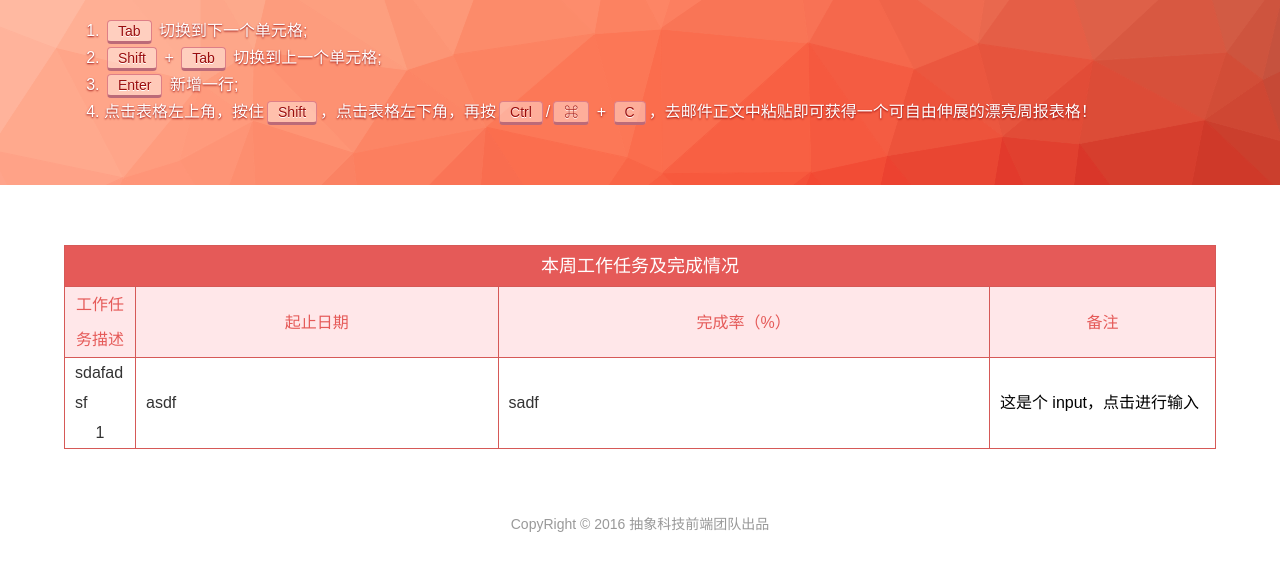
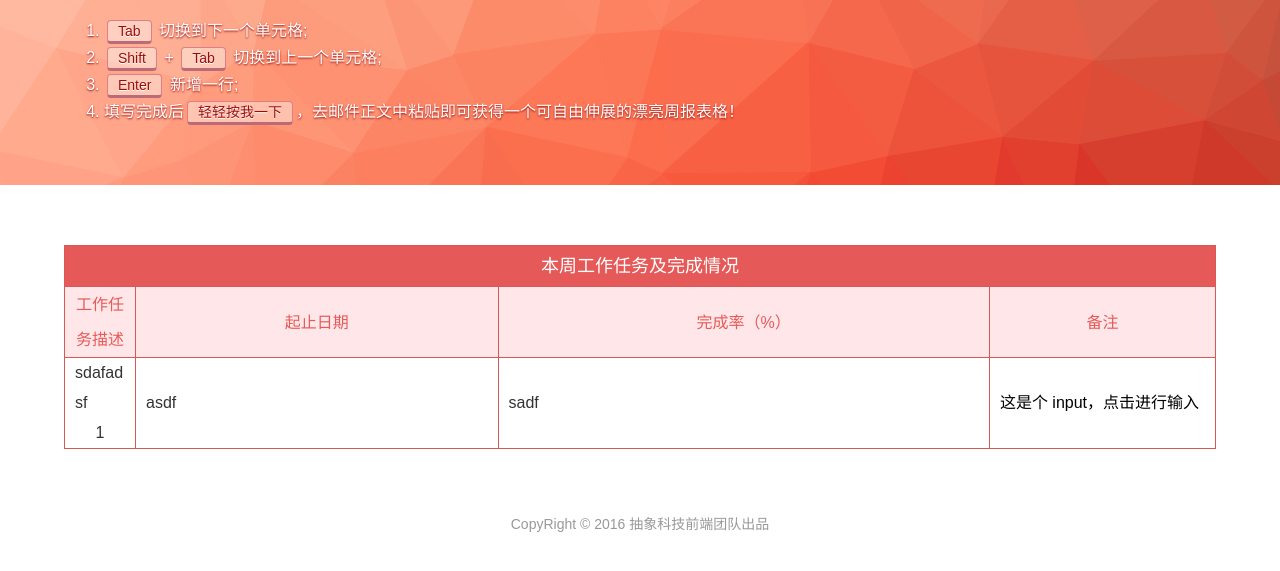
Before and after one commit to abstack/abstack-weekly-generator, a website: page index.html in a window 1280 px wide. Shown: the part 213-784 px from the top of the page. Drawn offline with Linux system fonts and the light colour scheme.

Commit message:
Modify usage and the way to copy table

```diff
--- a/index.html
+++ b/index.html
@@ -37,7 +37,8 @@
     color: #fff;
     text-shadow: 0 1px 2px #9A0D0D;
   }
-  header kbd{
+  header kbd,
+  header button{
     margin: 0 3px;
     display: inline-block;
     padding: 3px 10px;
@@ -49,6 +50,19 @@
     border: 1px solid #DE7F87;
     border-bottom: 3px solid #BC6A78;
     border-radius: 4px;
+  }
+  header button{
+    cursor: pointer;
+    outline: none;
+  }
+  header button:hover{
+    background-color: rgba(255,255,255,.6);
+  }
+  header button:active{
+    position: relative;
+    top: 1px;
+    margin-bottom: 1px;
+    border-bottom-width: 2px;
   }
   footer{
     margin-top: 60px;
@@ -148,7 +162,7 @@
       <li><kbd>Tab</kbd> 切换到下一个单元格;</li>
       <li><kbd>Shift</kbd> + <kbd>Tab</kbd> 切换到上一个单元格;</li>
       <li><kbd>Enter</kbd> 新增一行;</li>
-      <li>点击表格左上角，按住<kbd>Shift</kbd>，点击表格左下角，再按<kbd>Ctrl</kbd>/<kbd>&#8984;</kbd> + <kbd>C</kbd>，去邮件正文中粘贴即可获得一个可自由伸展的漂亮周报表格！</li>
+      <li>填写完成后<button id="button-copy-table">轻轻按我一下</button>，去邮件正文中粘贴即可获得一个可自由伸展的漂亮周报表格！</li>
     </ol>
   </header>
   <table>
```
